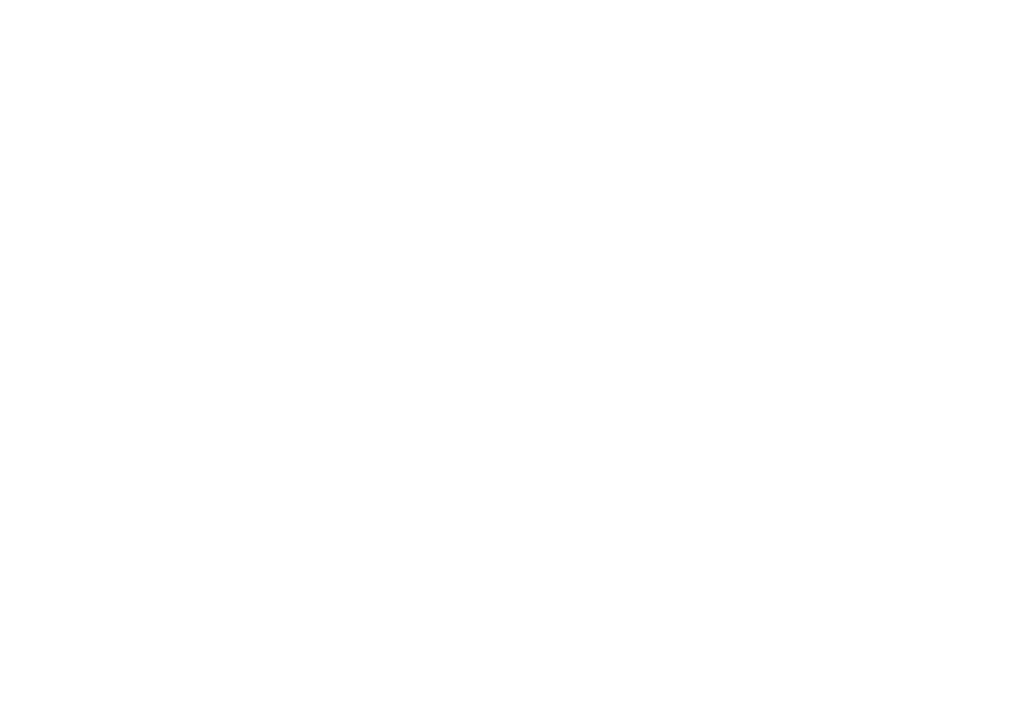
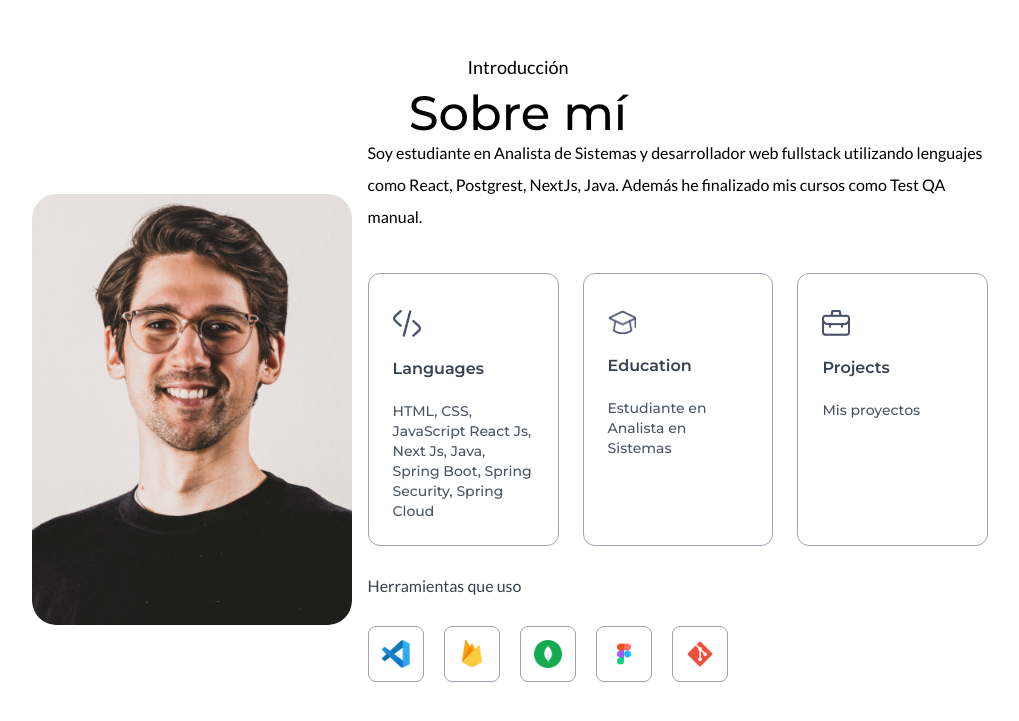
Before and after one commit to enzodb97/mi-porfolio, a Next.js app: page / in a window 1280 px wide. Shown: the part 787-1508 px from the top of the page, without its empty margins (122-1141 px from the left). Before the commit the page ends 800 px from the top, so only its background shows below. Built offline with nearby package versions, Linux system fonts and the light colour scheme.

Commit message:
add about me and efec en navbar
add about me and efec en navbar

```diff
--- a/app/assets/assets.js
+++ b/app/assets/assets.js
@@ -107,9 +107,9 @@
 ]
 
 export const infoList = [
-    { icon: assets.code_icon, iconDark: assets.code_icon_dark, title: 'Languages', description: 'HTML, CSS, JavaScript React Js, Next Js' },
-    { icon: assets.edu_icon, iconDark: assets.edu_icon_dark, title: 'Education', description: 'B.Tech in Computer Science' },
-    { icon: assets.project_icon, iconDark: assets.project_icon_dark, title: 'Projects', description: 'Built more than 5 projects' }
+    { icon: assets.code_icon, iconDark: assets.code_icon_dark, title: 'Languages', description: 'HTML, CSS, JavaScript React Js, Next Js, Java, Spring Boot, Spring Security, Spring Cloud' },
+    { icon: assets.edu_icon, iconDark: assets.edu_icon_dark, title: 'Education', description: 'Estudiante en Analista en Sistemas' },
+    { icon: assets.project_icon, iconDark: assets.project_icon_dark, title: 'Projects', description: 'Mis proyectos' }
 ];
 
 export const toolsData = [
--- /dev/null
+++ b/app/components/About.jsx
@@ -0,0 +1,54 @@
+import { assets, infoList, toolsData } from "../assets/assets";
+import Image from "next/image";
+
+const About = () => {
+  return (
+    <div id="about" className="w-full px-[12%] py-10 scroll-mt-20">
+      <h4 className="text-center mb-2 text-lg font-Lato">Introducción</h4>
+      <h2 className="text-center text-5xl font-Montserrat">Sobre mí</h2>
+      <div className="flex flex-col lg:flex-row items-center">
+        <div className="w-64 sm:w-80 rounded-3xl max-w-none">
+          <Image
+            src={assets.user_image}
+            alt="user"
+            className="w-full rounded-3xl"
+          />
+        </div>
+        <div className="flex-1 mx-4">
+          <p className="mb-10 max-2-2xl font-Lato">
+            Soy estudiante en Analista de Sistemas y desarrollador web fullstack
+            utilizando lenguajes como React, Postgrest, NextJs, Java. Además he
+            finalizado mis cursos como Test QA manual.
+          </p>
+          <ul className="grid grid-cols-1 sm:grid-cols-3 gap-6 max-w-2xl">
+            {infoList.map(({ icon, iconDark, title, description }, index) => (
+              <li
+                key={index}
+                className="border-[0.5px] border-gray-400 rounded-xl p-6 cursor-pointer hover:bg-lightHover hover:-translate-y-1 duration-500 hover:shadow-black"
+              >
+                <Image src={icon} alt={title} className="w-7 mt-3" />
+                <h3 className="my-4 font-semibold text-gray-700">{title}</h3>
+                <p className="text-gray-600 text-sm">{description}</p>
+              </li>
+            ))}
+          </ul>
+          <h4 className="my-6 text-gray-700 font-Lato">
+            Herramientas que uso
+          </h4>
+          <ul className="flex items-center gap-3 sm:gap-5">
+            {toolsData.map((tool, index)=>(
+                <li className="flex items-center justify-center w-12 sm:w-14 aspect-square border border-gray-400 rounded-lg cursor-pointer hover:-translate-y-1 duration-500" key={index}>
+                  <Image src={tool} alt='Tool' className="w-5 sm:w-7"/>
+
+                </li>
+              ))
+            }
+
+          </ul>
+        </div>
+      </div>
+    </div>
+  );
+};
+
+export default About;
--- a/app/layout.js
+++ b/app/layout.js
@@ -18,9 +18,9 @@
 
 export default function RootLayout({ children }) {
   return (
-    <html lang="es">
+    <html lang="es" className="scroll-smooth">
       <body
-        className={`${montserratFont.className} ${latoFont.className} antialiased`}
+        className={`${montserratFont.className} ${latoFont.className} antialiased leading-8 overflow-x-hidden`}
       >
         {children}
       </body>
--- a/app/page.js
+++ b/app/page.js
@@ -1,11 +1,13 @@
 import Header from "./components/Header";
 import Navbar from "./components/Navbar";
+import About from "./components/About";
 
 export default function Home() {
   return (
     <>
     <Navbar/>
     <Header/>
+    <About/>
     </>
   );
 }
--- a/tailwind.config.mjs
+++ b/tailwind.config.mjs
@@ -15,6 +15,10 @@
       fontFamily: {
         Montserrat:["Montserrat", "sans-serif"],
         Lato:["Lato","serif"]
+      },
+      boxShadow: {
+        'black': '4px 4px 0 #000',
+        'white': '4px 4px 0 #fff',
       }
     },
   },
```
Also changed, not shown: app/components/Header.jsx (+33 -11 lines), app/components/Navbar.jsx (+50 -17 lines).
